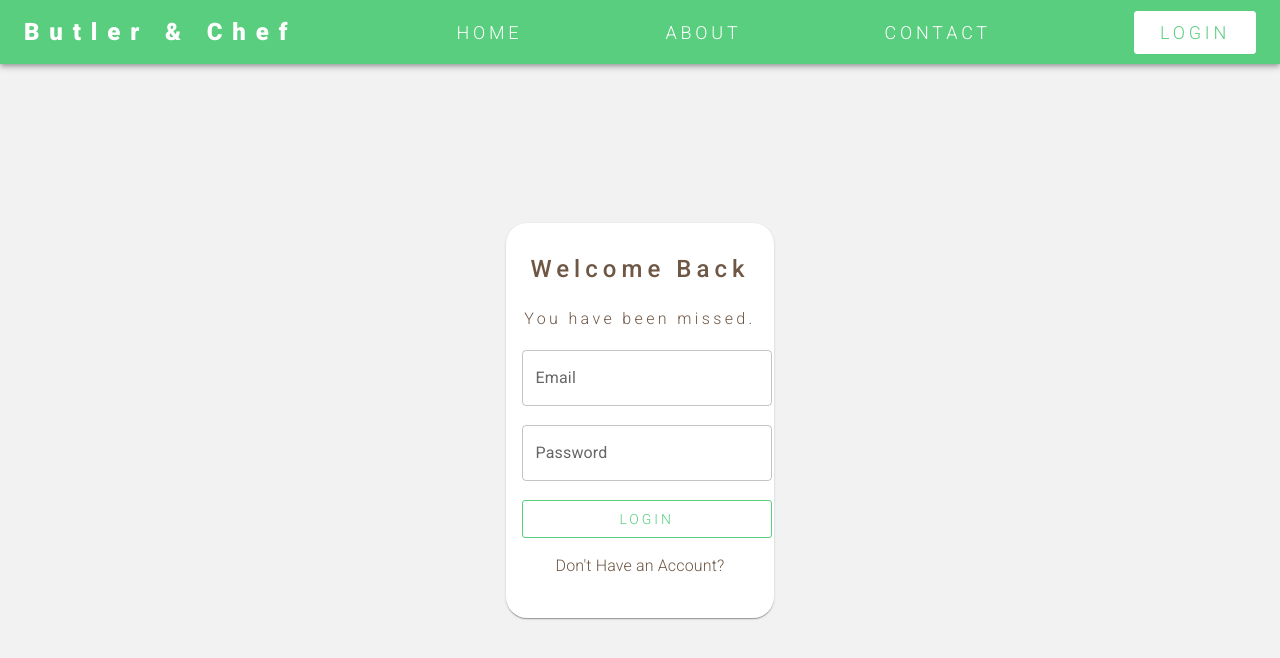
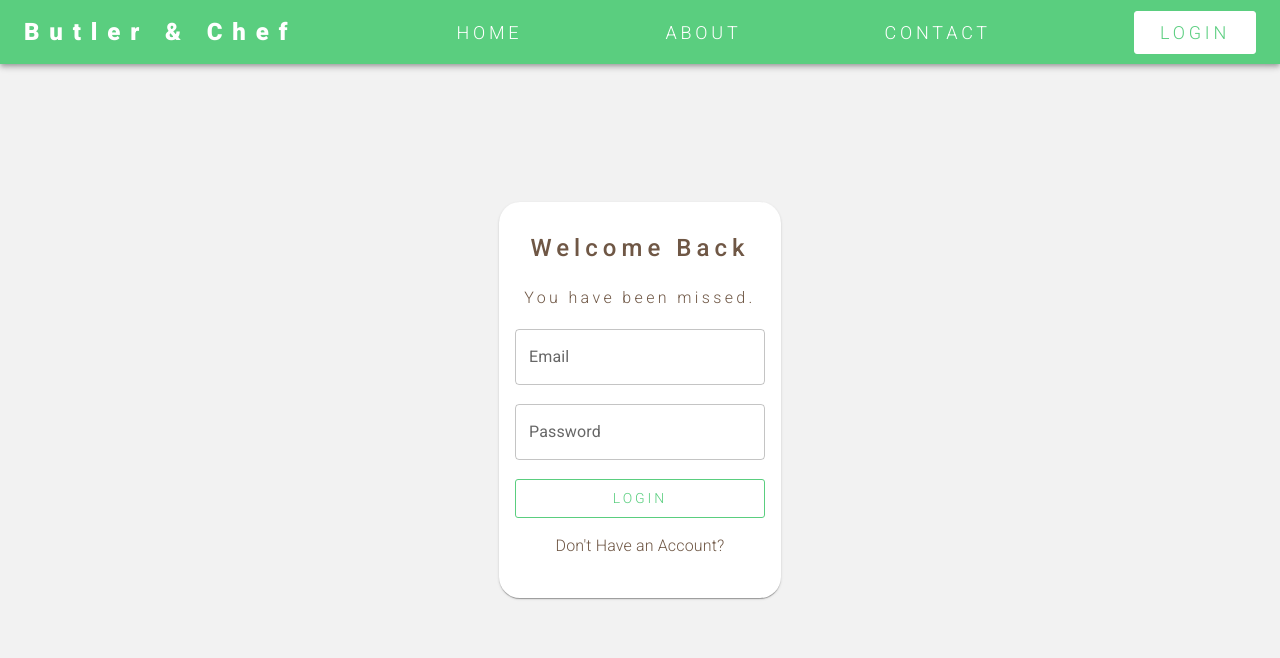
Before and after one commit to MariamElZaatari/react_authentication_app, a React (Create React App) app: page /login in a window 1280 px wide. Shown: the top 658 px of the page. Built offline with nearby package versions, Linux system fonts and the light colour scheme.

Commit message:
Card style Modified and Signup Page Cleaned

```diff
--- a/src/assets/css/app.css
+++ b/src/assets/css/app.css
@@ -49,9 +49,10 @@
 
 .card {
     border-radius: 21px !important;
-    width: 21vw;
+    width: fit-content;
     height: fit-content;
     margin-top: 41px !important;
+    margin-bottom: 41px !important;
 }
 
 .button {
--- a/src/pages/Signup.js
+++ b/src/pages/Signup.js
@@ -101,7 +101,6 @@ export default function Signup() {
     }
 
     if (!isEmail(email) || password.length < 6 || passwordConfirmation !== password || firstName.length <= 0 || !(/^[a-zA-Z]+$/.test(firstName)) || lastName.length <= 0 || !(/^[a-zA-Z]+$/.test(lastName)) ||!(gender === "m" || gender === "f") || age < 12 || !(/^[0-9]+$/.test(age)) || phone.length !== 8 || !(/^[0-9]+$/.test(phone))) {
-      console.log("F")
       return false;
     }
 
```
